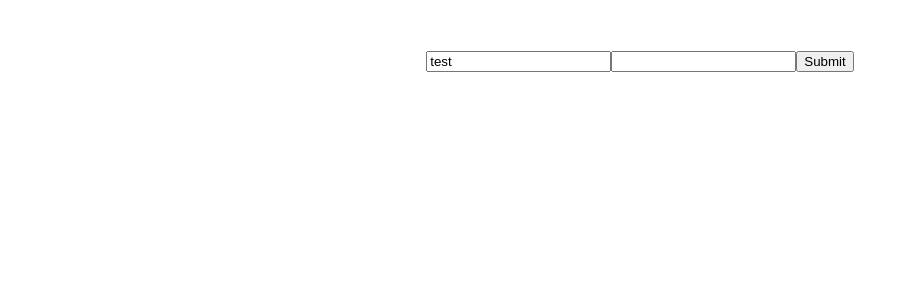
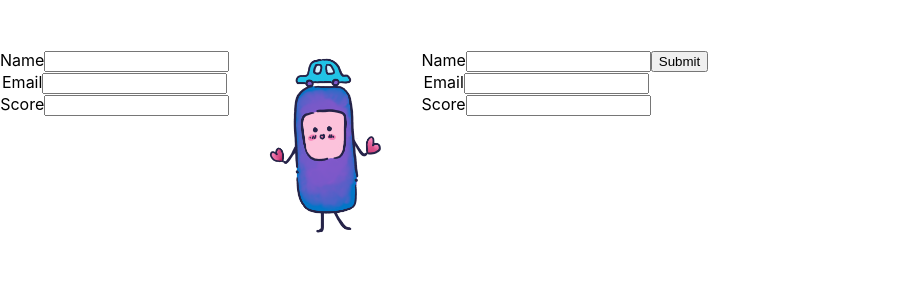
Before and after one commit to cakebatterandsprinkles/smart-monke, a React (Create React App) app: page / in a window 1280 px wide. Shown: the top 300 px of the page, without its empty margins (0-916 px from the left). Built offline with nearby package versions, Linux system fonts and the light colour scheme.

Commit message:
deleted react-hook-forms and added a basic form page layout

```diff
--- a/package.json
+++ b/package.json
@@ -13,7 +13,6 @@
     "prettier": "^2.2.1",
     "react": "^17.0.1",
     "react-dom": "^17.0.1",
-    "react-hook-form": "^6.14.1",
     "react-scripts": "4.0.1",
     "typescript": "^4.1.3",
     "web-vitals": "^1.0.0"
--- /dev/null
+++ b/src/components/Form.module.css
@@ -0,0 +1,8 @@
+.mainContainer {
+  display: flex;
+}
+
+.img {
+  height: 12rem;
+  width: auto;
+}
--- a/src/components/Form.tsx
+++ b/src/components/Form.tsx
@@ -1,27 +1,56 @@
-import type { FC } from "react";
-import { useForm } from "react-hook-form";
+import type { FunctionComponent } from "react";
+import { useRef } from "react";
+import Mascot from "../images/IMG_0405.png";
+import styles from "./Form.module.css";
 
-interface FormData {
-  name: string;
-  age: number;
-}
+const Form: FunctionComponent = () => {
+  const inputEl = useRef<HTMLInputElement>(null);
 
-const Form: FC = () => {
-  // eslint-disable-next-line @typescript-eslint/unbound-method
-  const { register, handleSubmit, errors } = useForm<FormData>();
-
-  const onSubmit = (data: FormData): void => {
-    console.log(data);
+  const handleSubmit = (): void => {
+    // strict null checks need us to check if inputEl and current exist.
+    // but once current exists, it is of type HTMLInputElement, thus it
+    // has the method focus! ✅
+    console.log(inputEl.current);
   };
 
   return (
-    <form onSubmit={handleSubmit(onSubmit)}>
-      <input defaultValue="test" name="name" ref={register} />
-
-      <input name="age" ref={register({ required: true })} type="number" />
-      {errors.age && <span>This field is required</span>}
-
-      <input type="submit" />
+    <form>
+      <div className={styles.mainContainer}>
+        <div>
+          <div className={styles.field}>
+            <label htmlFor="name">Name</label>
+            <input id="name" name="name" ref={inputEl} type="text" />
+          </div>
+          <div className={styles.field}>
+            <label htmlFor="email">Email</label>
+            <input id="email" name="email" type="email" />
+          </div>
+          <div className={styles.field}>
+            <label htmlFor="score">Score</label>
+            <input id="score" name="score" type="number" />
+          </div>
+        </div>
+        <img alt="mascot" className={styles.img} src={Mascot} />
+        <div>
+          <div className={styles.field}>
+            <label htmlFor="name">Name</label>
+            <input id="name" name="name" type="text" />
+          </div>
+          <div className={styles.field}>
+            <label htmlFor="email">Email</label>
+            <input id="email" name="email" type="email" />
+          </div>
+          <div className={styles.field}>
+            <label htmlFor="score">Score</label>
+            <input id="score" name="score" type="number" />
+          </div>
+        </div>
+        <div>
+          <button onSubmit={handleSubmit} type="submit">
+            Submit
+          </button>
+        </div>
+      </div>
     </form>
   );
 };
--- /dev/null
+++ b/src/components/Layout.module.css
@@ -0,0 +1,119 @@
+.container {
+  display: flex;
+}
+
+.nav {
+  width: 300px;
+  height: 100vh;
+  position: fixed;
+  top: 0;
+  left: 0;
+}
+
+.contentWrapper {
+  margin-left: 300px;
+  width: 100%;
+  min-height: 100vh;
+  overflow-y: auto;
+  display: flex;
+  flex-direction: column;
+  justify-content: space-between;
+  background-color: var(--dirtysnow);
+  position: relative;
+}
+
+.content {
+  padding: 2rem;
+  padding-bottom: 0;
+}
+
+.imgContainer {
+  display: flex;
+  justify-content: center;
+  align-items: center;
+  position: fixed;
+  bottom: 0;
+  right: 0;
+}
+
+.img {
+  margin: 2rem 0;
+  height: 13rem;
+  width: auto;
+  border-radius: 50%;
+}
+
+@media (max-width: 1200px) {
+  .content {
+    padding: 2rem;
+  }
+
+  .img {
+    margin: 1.75rem 0;
+    height: 11rem;
+  }
+}
+
+@media (max-width: 900px) {
+  .container {
+    flex-direction: column;
+  }
+
+  .contentWrapper {
+    min-height: auto;
+    margin-left: 0;
+  }
+
+  .nav {
+    width: 100%;
+    height: 50vh;
+    position: relative;
+  }
+}
+
+@media (max-width: 600px) {
+  .content {
+    padding: 1rem 0;
+  }
+
+  .img {
+    margin: 1.5rem 0;
+    height: 10rem;
+  }
+}
+
+@media (max-width: 400px) {
+  .nav {
+    height: 56vh;
+  }
+
+  .content {
+    padding: 1rem 0;
+  }
+
+  .img {
+    margin: 1.5rem 0;
+    height: 10rem;
+  }
+}
+
+@media (max-width: 330px) {
+  .nav {
+    height: 65vh;
+  }
+
+  .content {
+    padding: 1rem 0;
+  }
+
+  .img {
+    margin: 1.5rem 0;
+    height: 10rem;
+  }
+}
+
+@media (max-width: 290px) {
+  .nav {
+    height: 55vh;
+  }
+}
```
Also changed, not shown: src/components/Layout.tsx (added, +12 -0 lines), src/images/IMG_0405.png (added), 1 other file (tests, documents, lock files or other folders).
